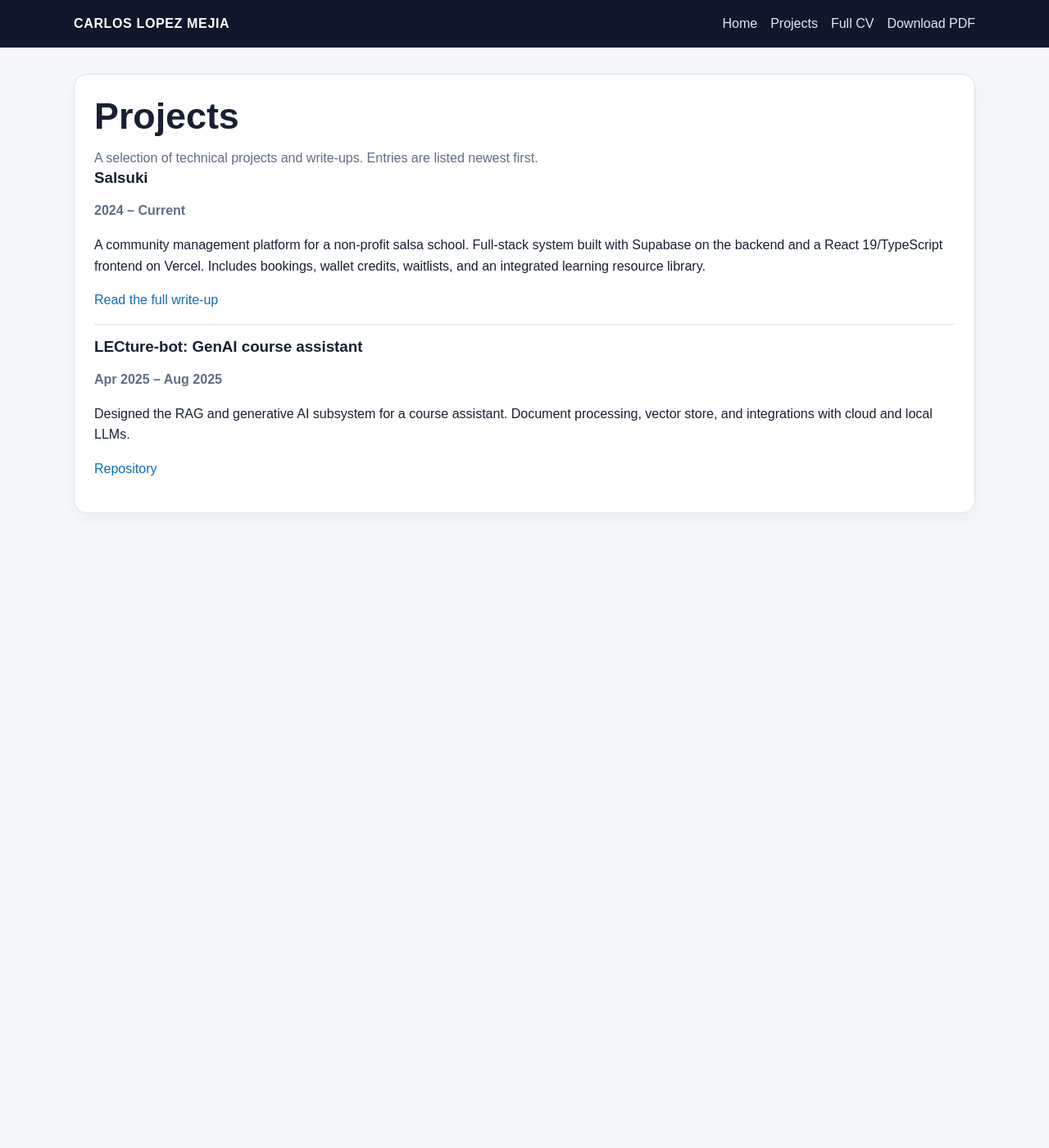
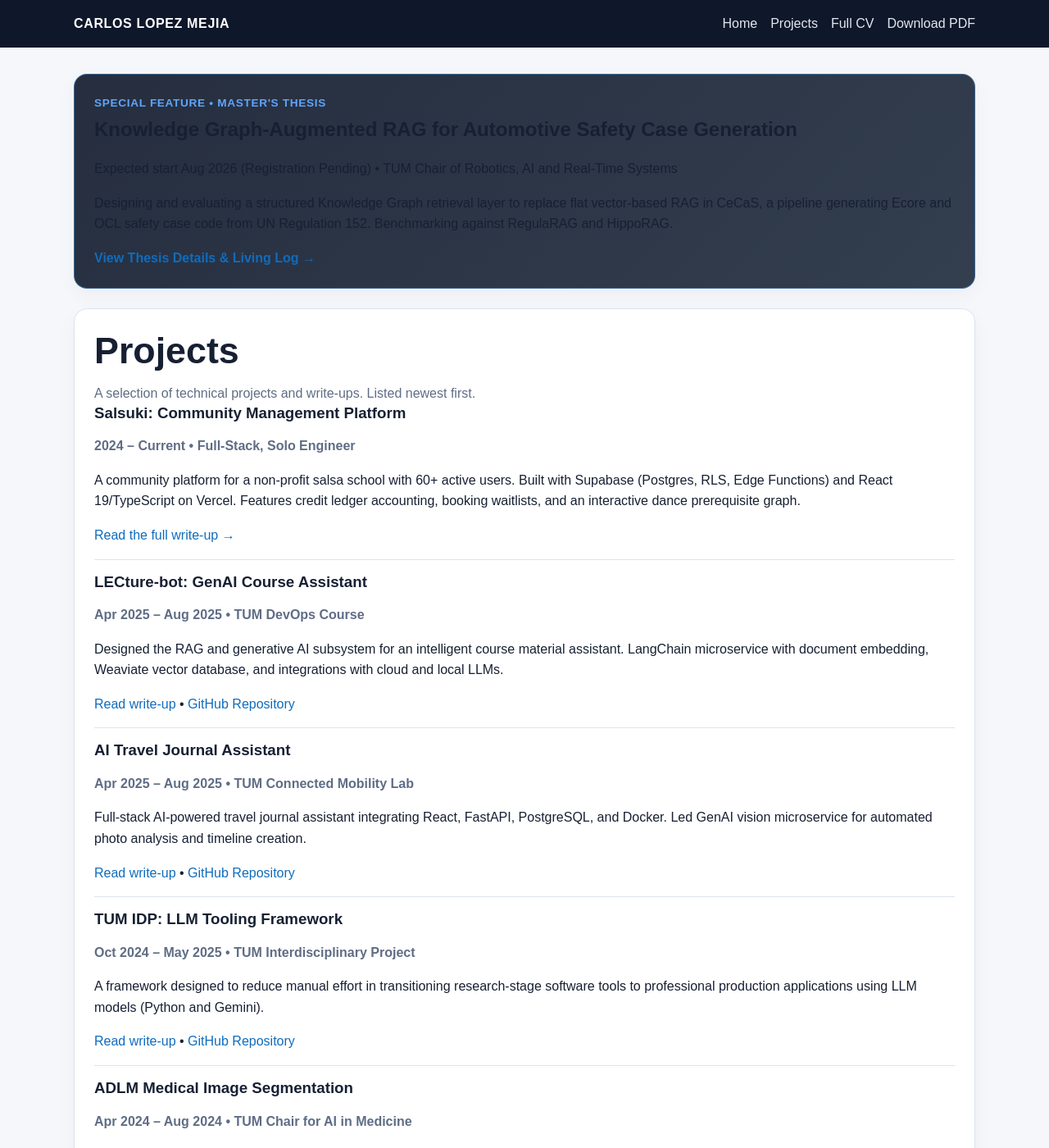
Before and after one commit to carloslme/carloslme.github.io, a Jekyll site: the page projects/index.html, which Jekyll copies as it is, in a window 1280 px wide and 1400 px high. Shown: the whole window at 82% size. Built offline with Jekyll 4.4.1, drawn with Linux system fonts in a browser that asks for light colours; some of the changed text lies outside the part shown.

Commit message:
Add Master's Thesis section and repository project write-up pages

```diff
--- a/projects/index.html
+++ b/projects/index.html
@@ -4,6 +4,7 @@
     <meta charset="utf-8" />
     <meta name="viewport" content="width=device-width, initial-scale=1" />
     <title>Projects | Carlos Lopez Mejia</title>
+    <meta name="description" content="Technical projects, research, and write-ups by Carlos Lopez Mejia." />
     <link rel="stylesheet" href="/assets/css/cv.css" />
   </head>
   <body>
@@ -20,26 +21,76 @@
     </header>
 
     <main class="container" style="padding: 2rem 0 3rem;">
-      <section class="card">
+      <!-- Special Featured Section: Master's Thesis -->
+      <section class="card" style="border: 1px solid rgba(79, 172, 254, 0.4); background: linear-gradient(135deg, rgba(15, 23, 42, 0.9) 0%, rgba(30, 41, 59, 0.9) 100%);">
+        <p class="eyebrow" style="color: #60a5fa; font-weight: 600; text-transform: uppercase; font-size: 0.85rem; letter-spacing: 0.05em; margin-bottom: 0.5rem;">Special Feature &bull; Master's Thesis</p>
+        <h2 style="margin-top: 0; font-size: 1.5rem;"><a href="/projects/masters-thesis/" style="color: inherit; text-decoration: none;">Knowledge Graph-Augmented RAG for Automotive Safety Case Generation</a></h2>
+        <p class="dates">Expected start Aug 2026 (Registration Pending) &bull; TUM Chair of Robotics, AI and Real-Time Systems</p>
+        <p>
+          Designing and evaluating a structured Knowledge Graph retrieval layer to replace flat vector-based RAG in CeCaS, a pipeline generating Ecore and OCL safety case code from UN Regulation 152. Benchmarking against RegulaRAG and HippoRAG.
+        </p>
+        <p style="margin-bottom: 0;"><a href="/projects/masters-thesis/" style="font-weight: 600;">View Thesis Details & Living Log &rarr;</a></p>
+      </section>
+
+      <section class="card" style="margin-top: 1.5rem;">
         <h1 class="section-title">Projects</h1>
-        <p class="meta">A selection of technical projects and write-ups. Entries are listed newest first.</p>
+        <p class="meta">A selection of technical projects and write-ups. Listed newest first.</p>
 
         <div class="entry">
-          <h3>Salsuki</h3>
-          <p class="dates">2024 – Current</p>
+          <h3>Salsuki: Community Management Platform</h3>
+          <p class="dates">2024 – Current &bull; Full-Stack, Solo Engineer</p>
           <p>
-            A community management platform for a non-profit salsa school. Full-stack system built with Supabase on the backend and a React 19/TypeScript frontend on Vercel. Includes bookings, wallet credits, waitlists, and an integrated learning resource library.
+            A community platform for a non-profit salsa school with 60+ active users. Built with Supabase (Postgres, RLS, Edge Functions) and React 19/TypeScript on Vercel. Features credit ledger accounting, booking waitlists, and an interactive dance prerequisite graph.
           </p>
-          <p><a href="/projects/salsuki/">Read the full write-up</a></p>
+          <p><a href="/projects/salsuki/">Read the full write-up &rarr;</a></p>
         </div>
 
         <div class="entry">
-          <h3>LECture-bot: GenAI course assistant</h3>
-          <p class="dates">Apr 2025 – Aug 2025</p>
+          <h3>LECture-bot: GenAI Course Assistant</h3>
+          <p class="dates">Apr 2025 – Aug 2025 &bull; TUM DevOps Course</p>
           <p>
-            Designed the RAG and generative AI subsystem for a course assistant. Document processing, vector store, and integrations with cloud and local LLMs.
+            Designed the RAG and generative AI subsystem for an intelligent course material assistant. LangChain microservice with document embedding, Weaviate vector database, and integrations with cloud and local LLMs.
           </p>
-          <p><a href="https://github.com/AET-DevOps25/team-LECture-bot" target="_blank" rel="noreferrer">Repository</a></p>
+          <p>
+            <a href="/projects/lecture-bot/">Read write-up</a> &bull;
+            <a href="https://github.com/AET-DevOps25/team-LECture-bot" target="_blank" rel="noreferrer">GitHub Repository</a>
+          </p>
+        </div>
+
+        <div class="entry">
+          <h3>AI Travel Journal Assistant</h3>
+          <p class="dates">Apr 2025 – Aug 2025 &bull; TUM Connected Mobility Lab</p>
+          <p>
+            Full-stack AI-powered travel journal assistant integrating React, FastAPI, PostgreSQL, and Docker. Led GenAI vision microservice for automated photo analysis and timeline creation.
+          </p>
+          <p>
+            <a href="/projects/travel-journal/">Read write-up</a> &bull;
+            <a href="https://github.com/projects-in-RS-SS25/Team-W4" target="_blank" rel="noreferrer">GitHub Repository</a>
+          </p>
+        </div>
+
+        <div class="entry">
+          <h3>TUM IDP: LLM Tooling Framework</h3>
+          <p class="dates">Oct 2024 – May 2025 &bull; TUM Interdisciplinary Project</p>
+          <p>
+            A framework designed to reduce manual effort in transitioning research-stage software tools to professional production applications using LLM models (Python and Gemini).
+          </p>
+          <p>
+            <a href="/projects/tum-idp/">Read write-up</a> &bull;
+            <a href="https://github.com/carloslme/tum-idp" target="_blank" rel="noreferrer">GitHub Repository</a>
+          </p>
+        </div>
+
+        <div class="entry">
+          <h3>ADLM Medical Image Segmentation</h3>
+          <p class="dates">Apr 2024 – Aug 2024 &bull; TUM Chair for AI in Medicine</p>
+          <p>
+            Research project investigating resolution differences and state-of-the-art segmentation techniques on 3D medical images using PyTorch, Deep Learning, and nnU-Net.
+          </p>
+          <p>
+            <a href="/projects/adlm-segmentation/">Read write-up</a> &bull;
+            <a href="https://github.com/carloslme/adlm-segmentation" target="_blank" rel="noreferrer">GitHub Repository</a>
+          </p>
         </div>
       </section>
     </main>
```
Also changed, not shown: cv/index.html (+30 -0 lines), projects/adlm-segmentation/index.html (added, +48 -0 lines), projects/lecture-bot/index.html (added, +49 -0 lines), projects/masters-thesis/index.html (added, +60 -0 lines), projects/travel-journal/index.html (added, +49 -0 lines), projects/tum-idp/index.html (added, +48 -0 lines), README.md.
